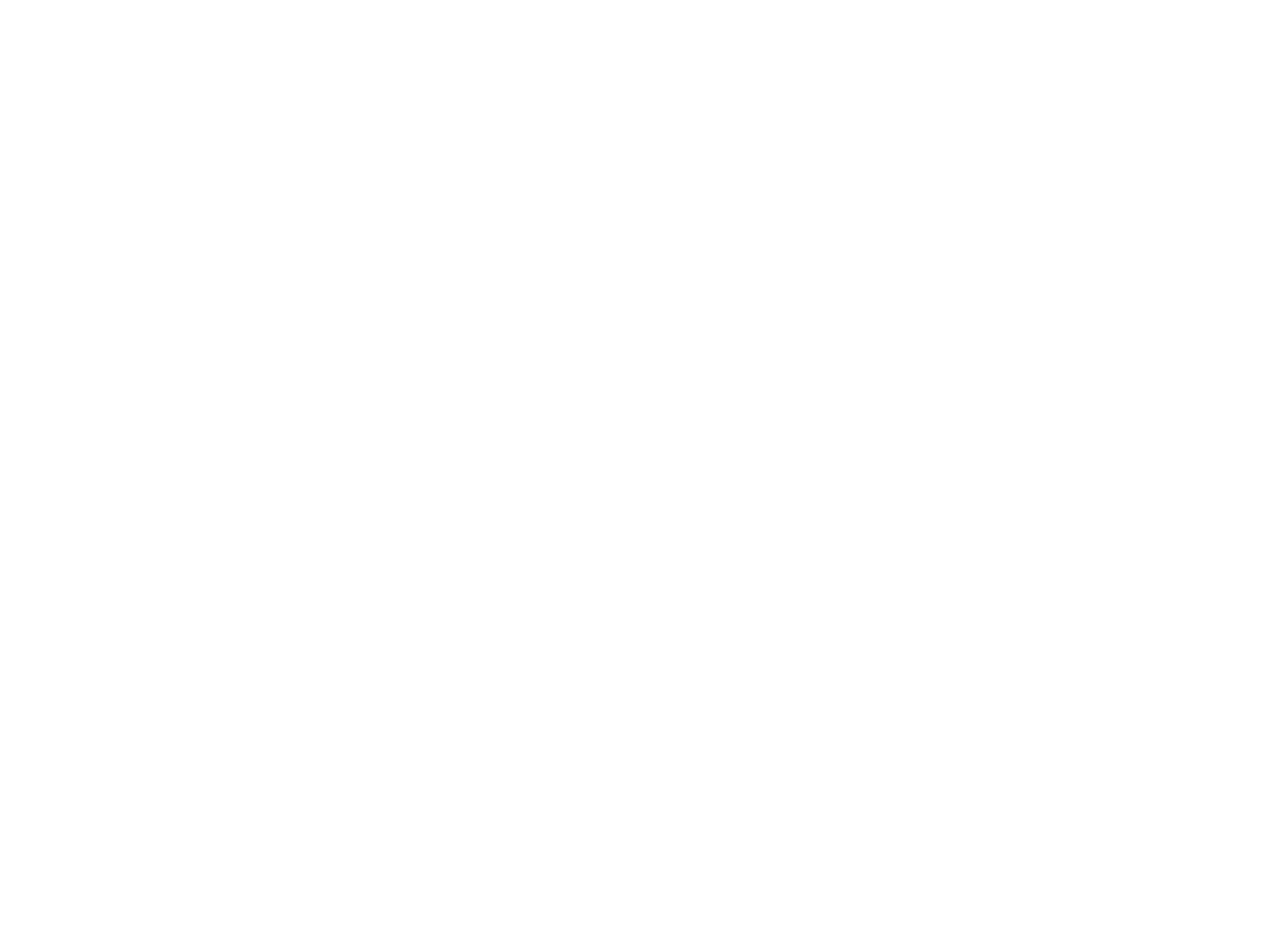
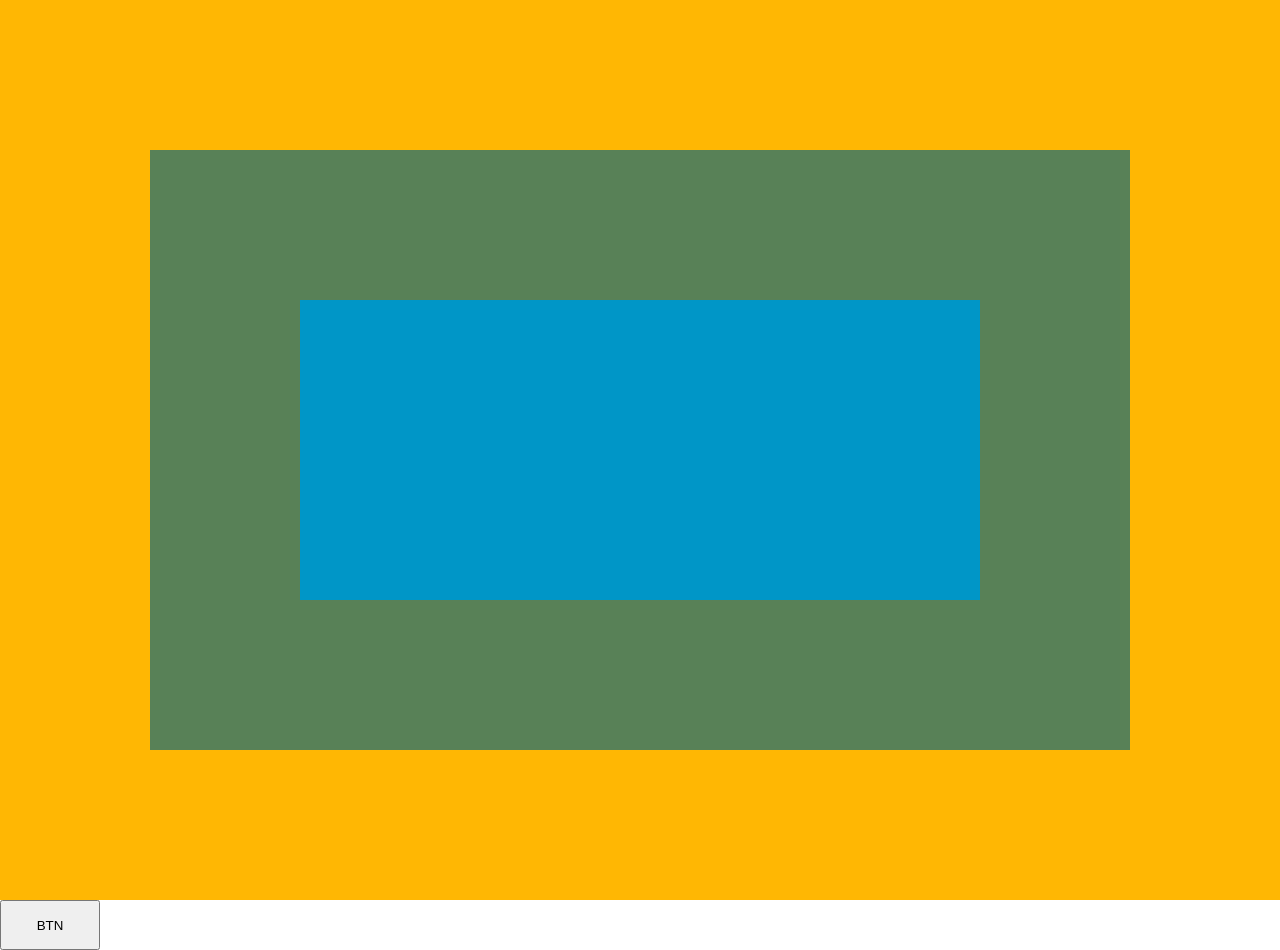
Before and after one commit to fatmanur1blt/JavaScript30-Vanilla-JS, a plain HTML site: page 25-Event-Capture-Propagation-Bubbling-Once/index.html in a window 1280 px wide. Before the commit the page ends 800 px from the top, so only its background shows below. Drawn offline with Linux system fonts and the light colour scheme.

Commit message:
update files

```diff
--- a/25-Event-Capture-Propagation-Bubbling-Once/app.js
+++ b/25-Event-Capture-Propagation-Bubbling-Once/app.js
@@ -0,0 +1,17 @@
+const numberEls = document.querySelectorAll('div');
+const btn = document.querySelector('button');
+
+function showEls (){
+    console.log(this.classList.value);
+}
+
+numberEls.forEach(div => div.addEventListener('click', showEls,{
+    capture:false,
+    once:true
+}));
+
+btn.addEventListener('click', ()=>{
+    console.log('This is working');
+}, {
+    once: true
+});
--- a/25-Event-Capture-Propagation-Bubbling-Once/index.html
+++ b/25-Event-Capture-Propagation-Bubbling-Once/index.html
@@ -12,6 +12,7 @@
             </div>
         </div>
     </div>
+    <button>BTN</button>
     <script src="app.js"></script>
 </body>
 </html>
--- a/25-Event-Capture-Propagation-Bubbling-Once/style.css
+++ b/25-Event-Capture-Propagation-Bubbling-Once/style.css
@@ -3,3 +3,20 @@
     padding: 0;
     box-sizing: border-box;
 }
+div{
+    width: 100%;
+    padding: 150px;
+}
+.Number-1{
+    background: #ffb703;
+}
+.Number-2{
+    background: #588157;
+}
+.Number-3{
+    background: #0096c7;
+}
+button{
+    width: 100px;
+    height: 50px;
+}
```
